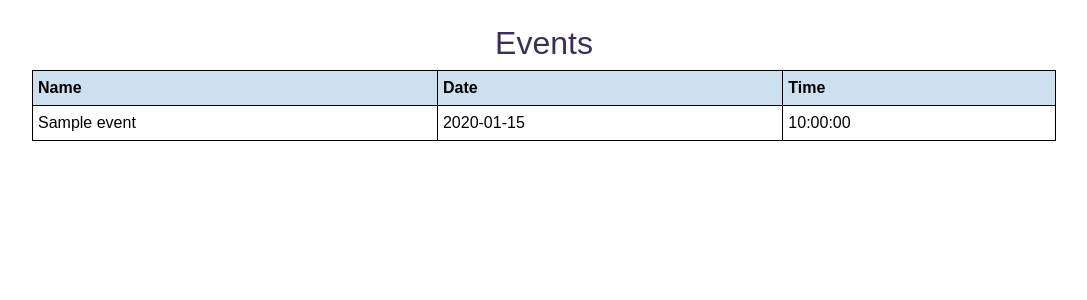
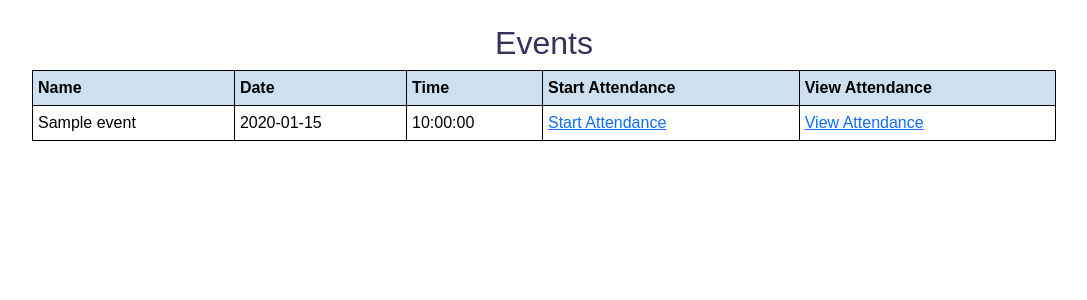
Before and after one commit to YueYingLee/VeriFace, a Flask app: page /viewEvents in a window 1280 px wide. Shown: the part 161-461 px from the top of the page, without its empty margins (96-1183 px from the left). Run offline with Flask 3, Linux system fonts and the light colour scheme; a user stored in the database is signed in; tables that the repository leaves empty hold one stand-in row (values such as "Sample post"); parts of the project's set-up code (start-up, migrations or seed data) failed here and were passed over; some libraries are stand-ins or nearby versions.

Commit message:
editing how to add attendance

```diff
--- a/app/facial_recognition/utils.py
+++ b/app/facial_recognition/utils.py
@@ -12,6 +12,8 @@ import serial.tools.list_ports
 from . import recognition_handler
 import time
 from .global_vars import frame_queue, end_event
+from models import Attendance
+from app import db
 
 facial_path = os.path.dirname(os.path.abspath(__file__))                            # Path to facial_recognition/
 app_path = os.path.dirname(facial_path)                                             # Path to app/
--- a/app/routes.py
+++ b/app/routes.py
@@ -104,8 +104,9 @@ def attendance(id):
         return redirect('/')
     form = AttendanceForm()
     event = Event.query.get(id)
+    user = User.query.filter_by(username=current_user.username).first()
 
-    return render_template('attendance.html', form = form, event = event)
+    return render_template('attendance.html', form = form, user = user, event = event)
 
 @myapp_obj.route("/viewAttendance/<int:id>", methods=['GET', 'POST'])
 def viewAttendance(id):
@@ -254,7 +255,6 @@ The idea is:
 @myapp_obj.route('/start-attendance/<int:id>')
 def start_attendance(id):
     users_in_event = User.query.filter(User.events.any(id=id)).all()
-
     # Initialize and start threads
     camera_thread = threading.Thread(target=display_camera, daemon=True)
     rfid_thread = threading.Thread(target=poll_rfid, args=(users_in_event,), daemon=True)
--- a/app/templates/viewEvents.html
+++ b/app/templates/viewEvents.html
@@ -28,6 +28,8 @@
       <th>Name</th>
       <th>Date </th>
       <th>Time </th>
+      <th>Start Attendance </thth>
+      <th>View Attendance </thth>
     </tr>
   </thread>
   <tbody>
@@ -36,6 +38,8 @@
       <td> {{events.eventName}}</td>
       <td>{{events.date}}</td>
       <td>{{events.time}}</td>
+      <td><a href="{{url_for('attendance', id = events.id)}}">Start Attendance</a></td>
+      <td><a href="{{url_for('viewAttendance', id = events.id)}}">View Attendance</a></td>
     </tr>
     {% endfor %}
   </tbody>
```
Also changed, not shown: app/facial_recognition/recognition_handler.py (+0 -7 lines).
